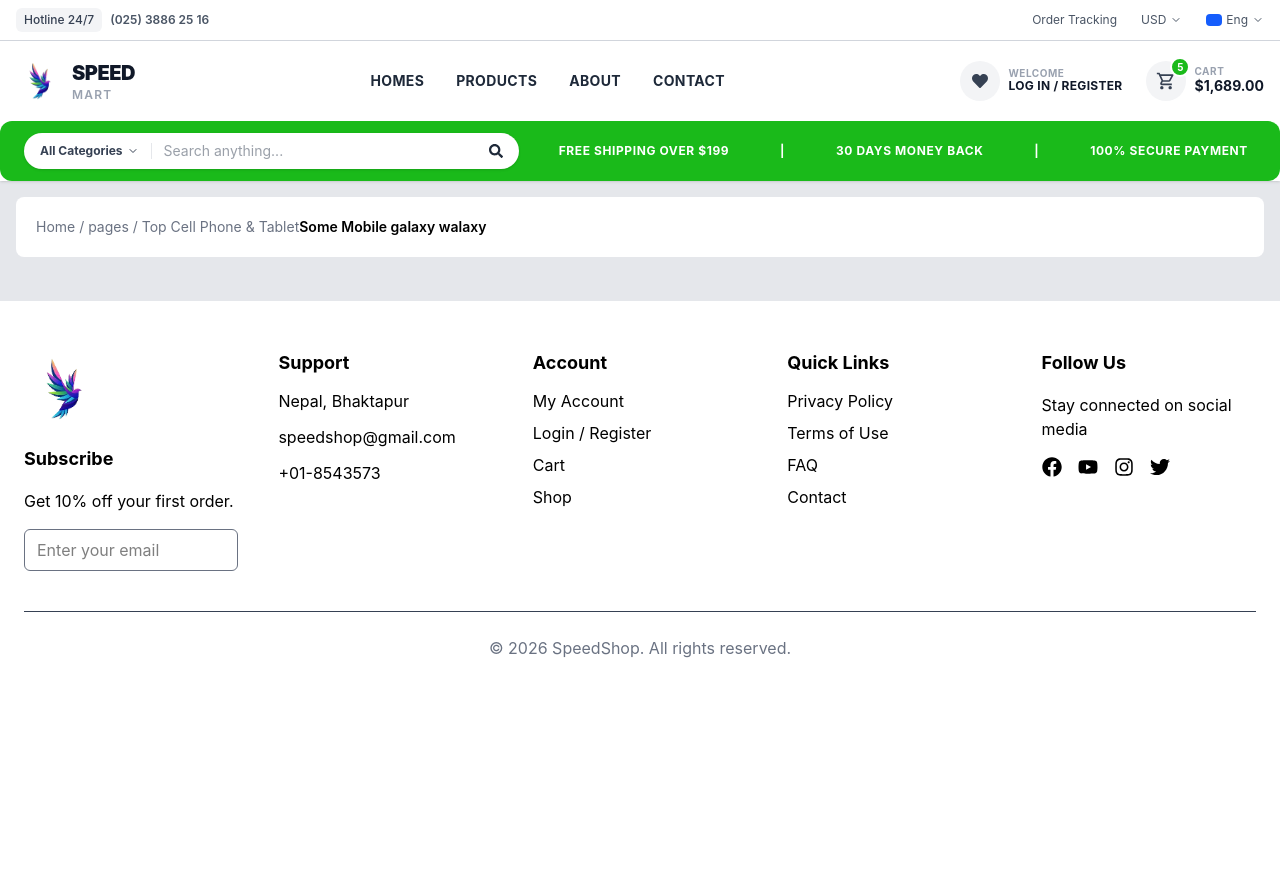
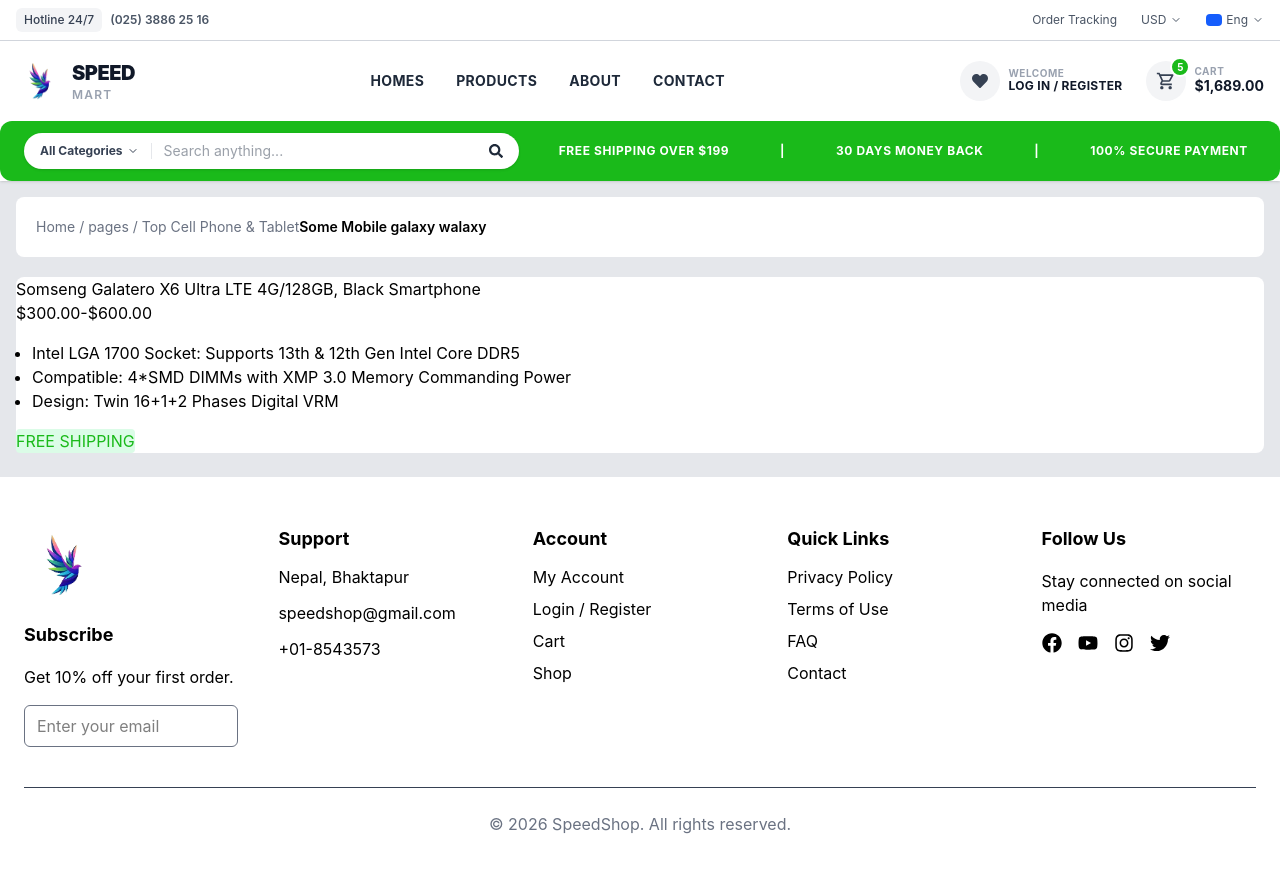
Before and after one commit to headlet/E-Commerce, a React app in the folder frontend/: page /product/id in a window 1280 px wide. Shown: the top 872 px of the page. Before the commit the page ends 800 px from the top, so only its background shows below. Built offline with nearby package versions, Linux system fonts and the light colour scheme; the HTML template or start-up script is replaced by a standard one.

Commit message:
building singleproduct page

```diff
--- a/frontend/src/public/components/pages/SingleProduct.jsx
+++ b/frontend/src/public/components/pages/SingleProduct.jsx
@@ -8,8 +8,34 @@ function SingleProduct() {
         </span>
       </div>
 
-      <div className="w-full">
+      <div className="w-full bg-white rounded-lg">
+        <div>
+          <img src="" alt="" />
+          <div>
+            <img src="" alt="" />
+          </div>
+        </div>
 
+        <div>
+          <div>
+            <h2>Somseng Galatero X6 Ultra LTE 4G/128GB, Black Smartphone</h2>
+            <p>$300.00-$600.00</p>
+            <ul className="p-4 list-disc">
+              <li>
+                Intel LGA 1700 Socket: Supports 13th & 12th Gen Intel Core DDR5
+              </li>
+
+              <li>
+                Compatible: 4*SMD DIMMs with XMP 3.0 Memory Commanding Power
+              </li>
+              <li>Design: Twin 16+1+2 Phases Digital VRM</li>
+            </ul>
+
+            <p className="bg-green-100 rounded text-[#1ABA1A] w-fit">FREE SHIPPING</p>
+          </div>
+
+          <div></div>
+        </div>
       </div>
     </section>
   );
```
